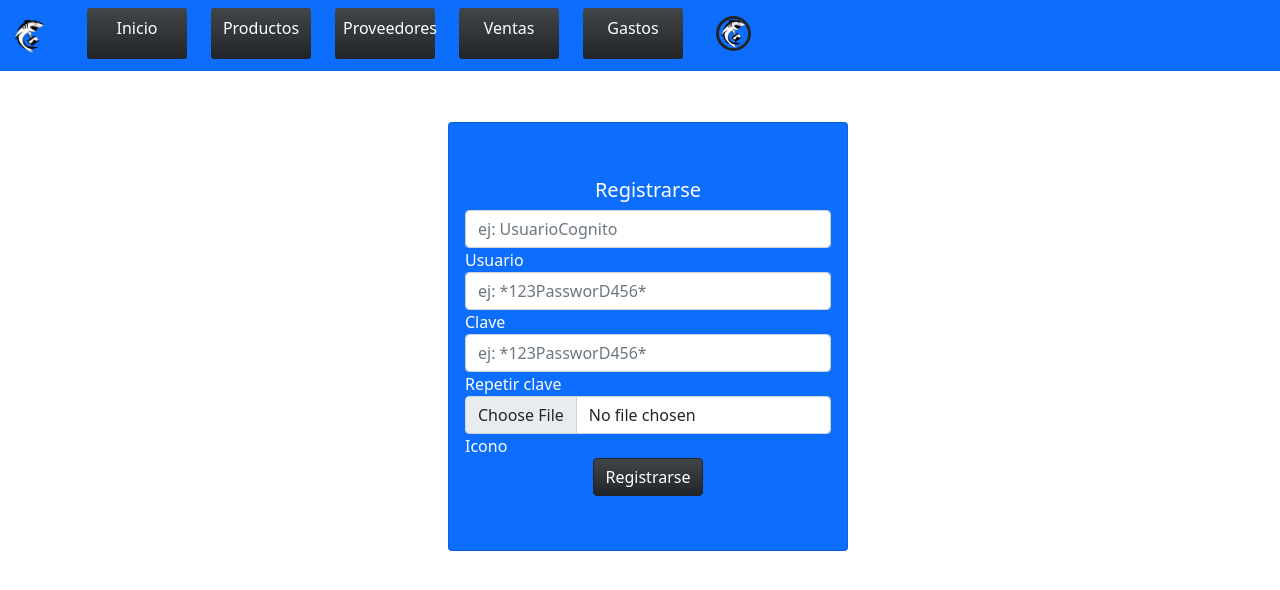
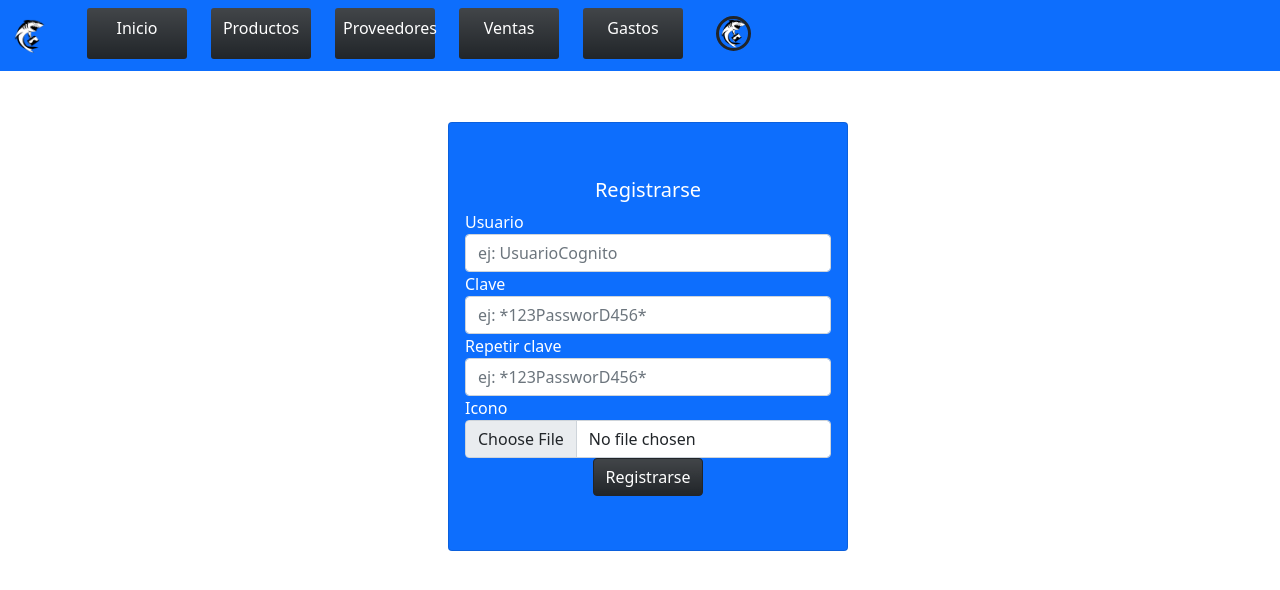
Before and after one commit to TomiCornejo8/MiniSharket, an Angular app: page /registro in a window 1280 px wide. Shown: the top 590 px of the page. Built offline with nearby package versions, Linux system fonts and the light colour scheme.

Commit message:
Label encima de los campos de input

```diff
--- a/src/app/components/crear-producto/crear-producto.component.html
+++ b/src/app/components/crear-producto/crear-producto.component.html
@@ -12,46 +12,47 @@
 
       <div class="modal-body">
         <!-- Nombre producto -->
+        <label for="nombreP" class="form-label">Nombre(*)</label>
         <input [(ngModel)]="nombre" (keyup)="validarVacio()" id="nombreP" type="text" class="form-control">
-        <label for="nombreP" class="form-label">Nombre(*)</label>
 
         <!-- Seleccionar unidad -->
+        <label for="unidadP" class="form-label">Tipo de unidad(*)</label>
         <select [(ngModel)]="unidad" (change)="validarVacio()" id="unidadP" class="form-select" aria-label="Default select example">
           <option value="">Selecciona una unidad</option>
           <option *ngFor="let unidadi of unidadesDP">{{unidadi}}</option>
         </select>
-        <label for="unidadP" class="form-label">Tipo de unidad(*)</label>
 
         <!-- Stock -->
+        <label for="stock" class="form-label">Stock(*)</label>
         <input [(ngModel)]="stock" (keyup)="validarVacio()" id="stock" type="number" class="form-control">
-        <label for="stock" class="form-label">Stock(*)</label>
 
         <!-- Cantidad a que se vende el producto -->
+        <label for="cantVenta" class="form-label">Cantidad de producto por venta(*)</label>
         <input [(ngModel)]="cantVenta" (keyup)="validarVacio()" id="cantVenta" type="number" class="form-control">
-        <label for="cantVenta" class="form-label">Cantidad de producto por venta(*)</label>
 
         <!-- Precio -->
+        <label for="precio" class="form-label">Precio(*)</label>
         <input [(ngModel)]="precio" (keyup)="validarVacio()" id="precio" type="number" class="form-control">
-        <label for="precio" class="form-label">Precio(*)</label>
 
         <!-- Imagen -->
+        <label for="imagenP" class="form-label">Imagen</label>
         <input [(ngModel)]="img" (change)="captureFile($event)" id="imagenP" class="form-control" type="file" accept=".jpg, .png, .jpeg">
-        <label for="imagenP" class="form-label">Imagen</label>
         <img *ngIf="img != ''" src="{{img}}" class="mb-1 w-25 h-25 rounded mx-auto d-block">
 
         <!-- Seleccionar proveedor -->
+        <label for="proveedor" class="form-label">Proveedor</label>
         <select [(ngModel)]="proveedor" id="proveedor" class="form-select" aria-label="Default select example">
           <option value="">Selecciona un provedor</option>
           <option *ngFor="let proveedori of proveedoresDP">{{proveedori}}</option>
         </select>
-        <label for="proveedor" class="form-label">Proveedor</label>
 
         <!-- Seleccionar categoria -->
+        <label for="CategoriaP" class="form-label">Categoria</label>
         <select [(ngModel)]="categoria" (ngModelChange)="nuevaCategoria()" id="categoriaP" class="form-select" aria-label="Default select example">
           <option value="">Selecciona una categoria</option>
           <option *ngFor="let categoriai of categoriasDP">{{categoriai}}</option>
         </select>
-        <label for="CategoriaP" class="form-label">Categoria</label>
+
 
         <ul class="list-group">
           <li class="list-group-item" *ngFor="let categoriaj of categorias; let i = index">{{categoriaj}} <button (click)="quitarCategoria(i)" type="button" class="btn btn-dark bg-gradient border-dark rounded-circle p-1 float-end">❌</button></li>
--- a/src/app/components/editar-producto/editar-producto.component.html
+++ b/src/app/components/editar-producto/editar-producto.component.html
@@ -12,29 +12,32 @@
 
         <div class="modal-body">
             <!-- Nombre producto -->
+            <label for="nombreP" class="form-label">Nombre</label>
             <input id="nombreP" type="text" class="form-control">
-            <label for="nombreP" class="form-label">Nombre</label>
+
 
             <!-- Seleccionar categoria -->
+            <label for="CategoriaP" class="form-label">Categoria</label>
             <select id="categoriaP" class="form-select" aria-label="Default select example">
                 <option selected>Selecciona una categoria</option>
                 <option value="1">One</option>
                 <option value="2">Two</option>
                 <option value="3">Three</option>
             </select>
-            <label for="CategoriaP" class="form-label">Categoria</label>
+
 
             <!-- Stock -->
+            <label for="stock" class="form-label">Stock</label>
             <input id="stock" type="number" class="form-control">
-            <label for="stock" class="form-label">Stock</label>
 
             <!-- Precio -->
+            <label for="precio" class="form-label">Precio</label>
             <input id="precio" type="number" class="form-control">
-            <label for="precio" class="form-label">Precio</label>
 
             <!-- Imagen -->
+            <label for="imagenP" class="form-label">Imagen</label>
             <input id="imagenP" class="form-control" type="file" accept=".jpg, .png, .jpeg">
-            <label for="imagenP" class="form-label">Imagen</label>
+
         </div>
 
         <div class="modal-footer">
--- a/src/app/screens/ingreso-screen/ingreso-screen.component.html
+++ b/src/app/screens/ingreso-screen/ingreso-screen.component.html
@@ -5,14 +5,14 @@
         <!-- <form action=""> -->
             <!-- imput de Usuario -->
             <div id="usuario">
+                <label><p class="card-text">Usuario</p></label>
                 <input type="text" class="form-control" placeholder="UsuarioCognito" [(ngModel)]="usuario">
-                <p class="card-text">Usuario</p>
             </div>
 
             <!-- imput de contraseña -->
             <div id="clave">
+                <label><p class="card-text">Contraseña</p></label>
                 <input type="password" class="form-control" placeholder="ej: *123PassworD456*" [(ngModel)]="clave">
-                <p class="card-text">Contraseña</p>
             </div>
 
             <!-- Boton de aceptar -->
--- a/src/app/screens/registro-screen/registro-screen.component.html
+++ b/src/app/screens/registro-screen/registro-screen.component.html
@@ -3,24 +3,24 @@
         <h5 class="Ingresar text-center">Registrarse</h5>
         <!-- imput de Usuario -->
         <div>
+            <label><p class="card-text">Usuario</p></label>
             <input [(ngModel)]="usuario" type="text" class="form-control" placeholder="ej: UsuarioCognito">
-            <p class="card-text">Usuario</p>
         </div>
 
         <!-- imput de contraseña -->
         <div>
+            <label><p class="card-text">Clave</p></label>
             <input [(ngModel)]="clave1" type="password" class="form-control" placeholder="ej: *123PassworD456*">
-            <p class="card-text">Clave</p>
         </div>
 
         <div>
+            <label><p class="card-text">Repetir clave</p></label>
             <input [(ngModel)]="clave2" type="password" class="form-control" placeholder="ej: *123PassworD456*">
-            <p class="card-text">Repetir clave</p>
         </div>
 
         <div>
+            <label><p class="card-text">Icono</p></label>
             <input class="form-control" type="file" accept=".jpg, .png, .jpeg">
-            <p class="card-text">Icono</p>
         </div>
 
         <!-- Boton de aceptar -->
```
